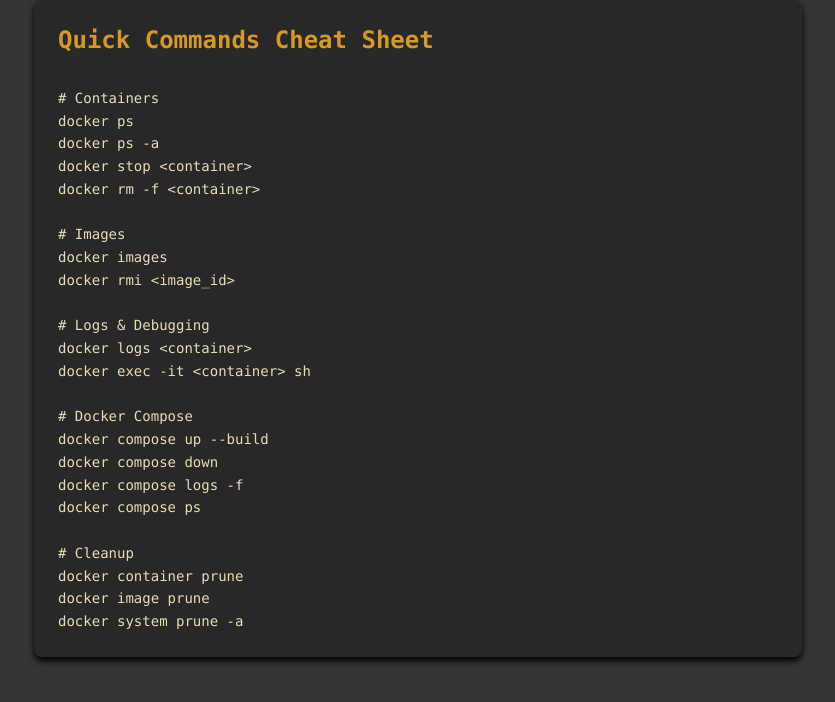
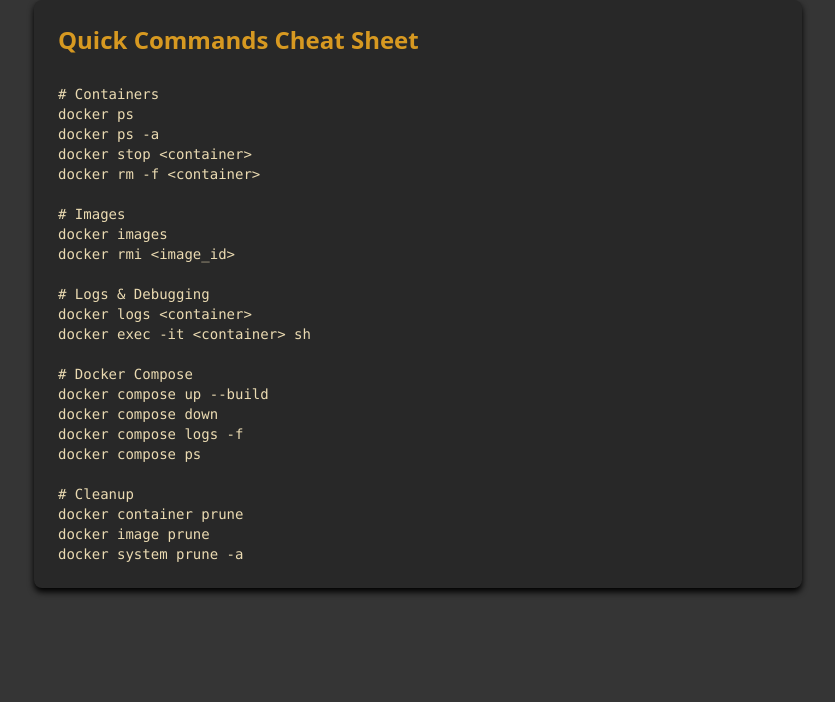
Before and after one commit to antonovmike/docker_practice, a React (Vite) app in the folder client/: page /cheatsheet in a window 1280 px wide. Shown: the top 702 px of the page, without its empty margins (222-1057 px from the left). Built offline with nearby package versions, Linux system fonts and the light colour scheme.

Commit message:
[ADD] Create file client/src/components/StyledParagraph.tsx to store test settings in one place Import StyledParagraph to App.tsx and CheatSheet.tsx Remove useless code from StyledBox.tsx

```diff
--- a/client/src/App.tsx
+++ b/client/src/App.tsx
@@ -1,6 +1,7 @@
 import { useEffect, useState } from "react";
 import StyledBox from "./components/StyledBox";
 import StyledHeading from "./components/StyledHeading";
+import StyledParagraph from "./components/StyledParagraph";
 
 export default function App() {
   const [message, setMessage] = useState<string>("...");
@@ -18,8 +19,8 @@
       <div className="min-h-screen flex items-center justify-center bg-[#353535ff]">
         <StyledBox>
           <StyledHeading>Greetings</StyledHeading>
-          <p className="text-lg">{message}</p>
-          <p className="text-lg">TEST</p>
+          <StyledParagraph>{message}</StyledParagraph>
+          <StyledParagraph>TEST</StyledParagraph>
         </StyledBox>
       </div>
     </>
--- a/client/src/CheatSheet.tsx
+++ b/client/src/CheatSheet.tsx
@@ -1,5 +1,6 @@
 import StyledBox from "./components/StyledBox";
 import StyledHeading from "./components/StyledHeading";
+import StyledParagraph from "./components/StyledParagraph";
 
 export default function CheatSheet() {
   return (
@@ -7,8 +8,8 @@
       <div className="max-w-3xl mx-auto">
         <StyledBox>
           <StyledHeading>Quick Commands Cheat Sheet</StyledHeading>
-
-          {`
+          <StyledParagraph>
+            {`
 # Containers
 docker ps
 docker ps -a
@@ -34,6 +35,7 @@
 docker image prune
 docker system prune -a
 `}
+          </StyledParagraph>
         </StyledBox>
       </div>
     </div>
--- a/client/src/components/StyledBox.tsx
+++ b/client/src/components/StyledBox.tsx
@@ -6,7 +6,7 @@
 
 export default function StyledBox({ children }: Props) {
   return (
-    <div className="p-6 rounded-lg whitespace-pre-wrap bg-[#282828ff] text-[#ebdbb2] font-mono text-sm leading-relaxed shadow-[0_4px_6px_0_#000000ff]">
+    <div className="p-6 rounded-lg whitespace-pre-wrap bg-[#282828ff] leading-relaxed shadow-[0_4px_6px_0_#000000ff]">
       {children}
     </div>
   );
--- /dev/null
+++ b/client/src/components/StyledParagraph.tsx
@@ -0,0 +1,5 @@
+import type { ReactNode } from "react";
+
+export default function StyledParagraph({ children }: { children: ReactNode }) {
+  return <p className="text-[#ebdbb2] font-mono text-sm">{children}</p>;
+}
```
